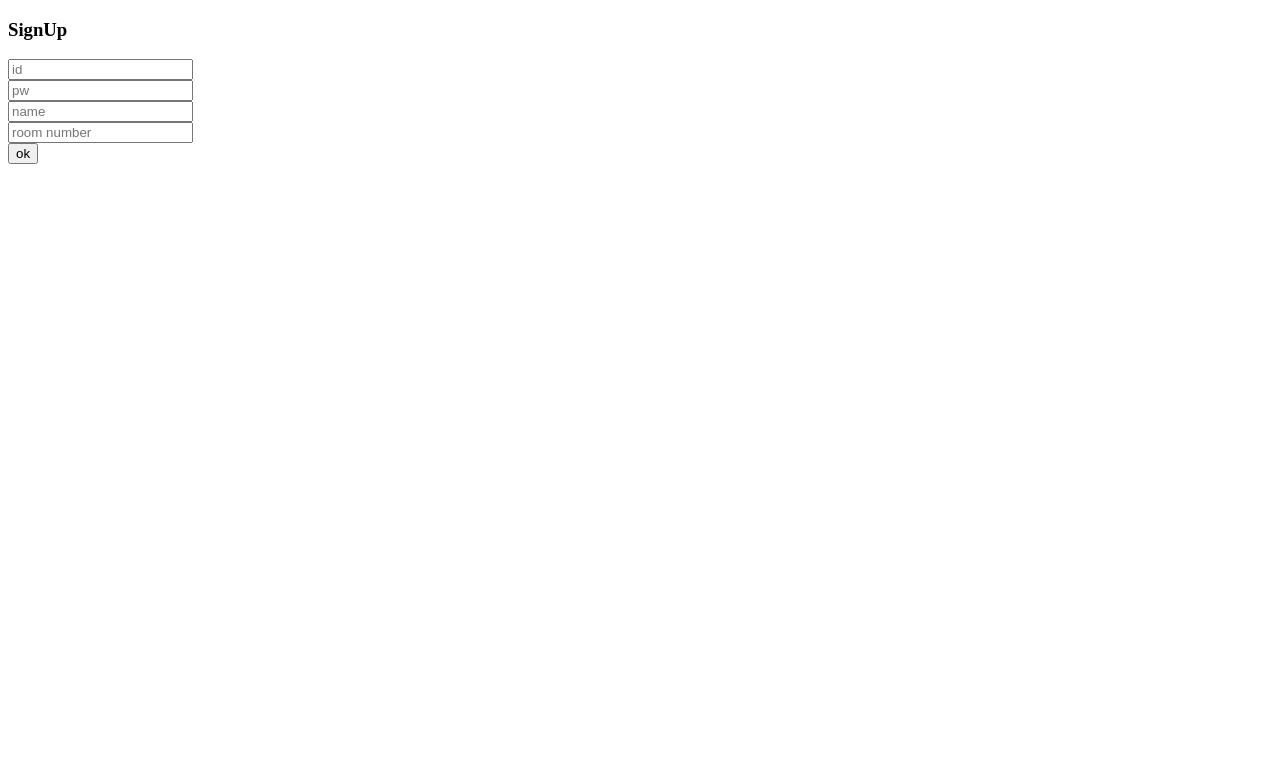
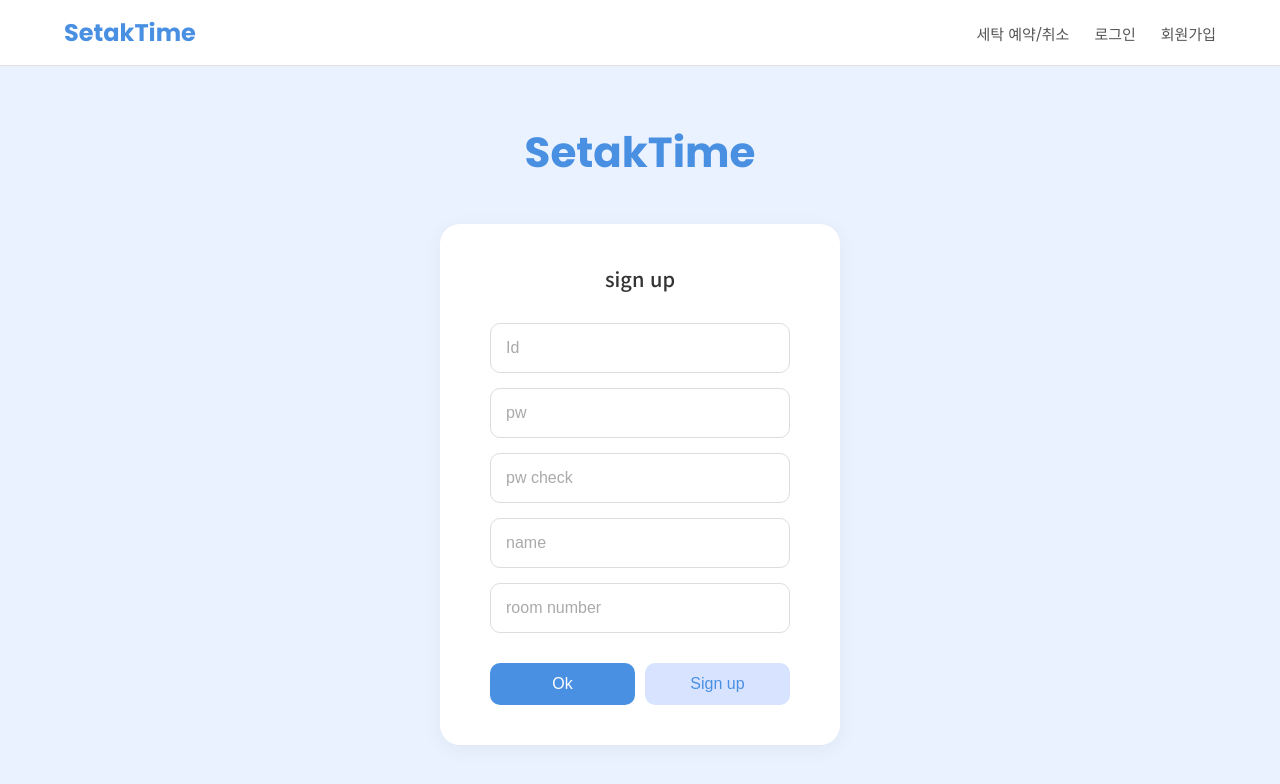
Before and after one commit to LEESEOYOUNG0107/SetakTime, a website: page views/signup.html in a window 1280 px wide. Drawn offline with Linux system fonts and the light colour scheme.

Commit message:
login, singup, menubar ui

```diff
--- a/server.js
+++ b/server.js
@@ -1,3 +1,5 @@
+const signupRouter = require('./routes/signup.js');
+const loginRouter = require('./routes/login.js');
 const express = require('express');
 const app = express();
 const path = require('path');
--- a/style/login.css
+++ b/style/login.css
@@ -0,0 +1,160 @@
+/* 기본 스타일 초기화 */
+* {
+    margin: 0;
+    padding: 0;
+    box-sizing: border-box;
+}
+
+body {
+    font-family: 'Noto Sans KR', sans-serif;
+    background-color: #eaf2ff; /* 전체 배경색 */
+    color: #333;
+    display: flex;
+    flex-direction: column;
+    min-height: 100vh;
+}
+
+a {
+    text-decoration: none;
+    color: inherit;
+}
+
+ul {
+    list-style: none;
+}
+
+/* 헤더 스타일 */
+header {
+    width: 100%;
+    background-color: #ffffff;
+    padding: 15px 0;
+    border-bottom: 1px solid #e0e0e0;
+}
+
+.header-container {
+    width: 90%;
+    max-width: 1200px;
+    margin: 0 auto;
+    display: flex;
+    justify-content: space-between;
+    align-items: center;
+}
+
+.logo {
+    font-family: 'Poppins', sans-serif;
+    font-weight: 700;
+    font-size: 24px;
+    color: #4A90E2; /* 로고 색상 */
+}
+
+header nav ul {
+    display: flex;
+    gap: 25px;
+}
+
+header nav a {
+    font-size: 15px;
+    font-weight: 500;
+    color: #555;
+    transition: color 0.2s;
+}
+
+header nav a:hover {
+    color: #4A90E2;
+}
+
+
+/* 메인 컨텐츠 영역 */
+main {
+    flex-grow: 1;
+    display: flex;
+    justify-content: center;
+    align-items: center;
+    padding: 40px 20px;
+}
+
+.login-container {
+    text-align: center;
+}
+
+.main-logo {
+    font-family: 'Poppins', sans-serif;
+    font-weight: 700;
+    font-size: 42px;
+    color: #4A90E2;
+    margin-bottom: 40px;
+}
+
+/* 로그인 박스 스타일 */
+.login-box {
+    background-color: #ffffff;
+    padding: 40px 50px;
+    border-radius: 20px;
+    box-shadow: 0 4px 20px rgba(0, 0, 0, 0.05);
+    width: 100%;
+    max-width: 400px;
+}
+
+.login-box h3 {
+    font-family: 'Poppins', sans-serif;
+    font-weight: 600;
+    font-size: 22px;
+    margin-bottom: 30px;
+    color: #333;
+}
+
+/* 입력 필드 스타일 */
+.login-box input {
+    width: 100%;
+    padding: 15px;
+    margin-bottom: 15px;
+    border: 1px solid #ddd;
+    border-radius: 10px;
+    font-size: 16px;
+}
+
+.login-box input::placeholder {
+    color: #aaa;
+}
+
+.login-box input:focus {
+    outline: none;
+    border-color: #4A90E2;
+    box-shadow: 0 0 0 2px rgba(74, 144, 226, 0.2);
+}
+
+/* 버튼 그룹 스타일 */
+.button-group {
+    display: flex;
+    gap: 10px;
+    margin-top: 15px;
+}
+
+.button-group button {
+    flex: 1;
+    padding: 12px;
+    border: none;
+    border-radius: 10px;
+    font-size: 16px;
+    font-weight: 500;
+    cursor: pointer;
+    transition: all 0.2s ease-in-out;
+}
+
+.btn-ok {
+    background-color: #4A90E2;
+    color: white;
+}
+
+.btn-ok:hover {
+    background-color: #357ABD;
+}
+
+.btn-signup {
+    background-color: #D7E3FF;
+    color: #4A90E2;
+}
+
+.btn-signup:hover {
+    background-color: #C1D3FF;
+}
--- a/style/signup.css
+++ b/style/signup.css
@@ -0,0 +1,161 @@
+/* 기본 스타일 초기화 */
+* {
+    margin: 0;
+    padding: 0;
+    box-sizing: border-box;
+}
+
+body {
+    font-family: 'Noto Sans KR', sans-serif;
+    background-color: #eaf2ff; /* 전체 배경색 */
+    color: #333;
+    display: flex;
+    flex-direction: column;
+    min-height: 100vh;
+}
+
+a {
+    text-decoration: none;
+    color: inherit;
+}
+
+ul {
+    list-style: none;
+}
+
+/* 헤더 스타일 */
+header {
+    width: 100%;
+    background-color: #ffffff;
+    padding: 15px 0;
+    border-bottom: 1px solid #e0e0e0;
+}
+
+.header-container {
+    width: 90%;
+    max-width: 1200px;
+    margin: 0 auto;
+    display: flex;
+    justify-content: space-between;
+    align-items: center;
+}
+
+.logo {
+    font-family: 'Poppins', sans-serif;
+    font-weight: 700;
+    font-size: 24px;
+    color: #4A90E2;
+}
+
+header nav ul {
+    display: flex;
+    gap: 25px;
+}
+
+header nav a {
+    font-size: 15px;
+    font-weight: 500;
+    color: #555;
+    transition: color 0.2s;
+}
+
+header nav a:hover {
+    color: #4A90E2;
+}
+
+
+/* 메인 컨텐츠 영역 */
+main {
+    flex-grow: 1;
+    display: flex;
+    justify-content: center;
+    align-items: center;
+    padding: 40px 20px;
+}
+
+.signup-container {
+    text-align: center;
+}
+
+.main-logo {
+    font-family: 'Poppins', sans-serif;
+    font-weight: 700;
+    font-size: 42px;
+    color: #4A90E2;
+    margin-bottom: 40px;
+}
+
+/* 회원가입 박스 스타일 */
+.signup-box {
+    background-color: #ffffff;
+    padding: 40px 50px;
+    border-radius: 20px;
+    box-shadow: 0 4px 20px rgba(0, 0, 0, 0.05);
+    width: 100%;
+    max-width: 400px;
+}
+
+.signup-box h3 {
+    font-family: 'Noto Sans KR', sans-serif; /* Poppins 대신 일반 폰트 적용 */
+    font-weight: 500;
+    font-size: 20px;
+    margin-bottom: 30px;
+    color: #333;
+    text-transform: lowercase; /* 소문자로 변경 */
+}
+
+/* 입력 필드 스타일 */
+.signup-box input {
+    width: 100%;
+    padding: 15px;
+    margin-bottom: 15px;
+    border: 1px solid #ddd;
+    border-radius: 10px;
+    font-size: 16px;
+}
+
+.signup-box input::placeholder {
+    color: #aaa;
+}
+
+.signup-box input:focus {
+    outline: none;
+    border-color: #4A90E2;
+    box-shadow: 0 0 0 2px rgba(74, 144, 226, 0.2);
+}
+
+/* 버튼 그룹 스타일 */
+.button-group {
+    display: flex;
+    gap: 10px;
+    margin-top: 15px;
+}
+
+.button-group button {
+    flex: 1;
+    padding: 12px;
+    border: none;
+    border-radius: 10px;
+    font-size: 16px;
+    font-weight: 500;
+    cursor: pointer;
+    transition: all 0.2s ease-in-out;
+}
+
+.btn-ok {
+    background-color: #4A90E2;
+    color: white;
+}
+
+.btn-ok:hover {
+    background-color: #357ABD;
+}
+
+.btn-signup {
+    background-color: #D7E3FF;
+    color: #4A90E2;
+}
+
+.btn-signup:hover {
+    background-color: #C1D3FF;
+}
--- a/views/login.html
+++ b/views/login.html
@@ -1,4 +1,48 @@
 <!DOCTYPE html>
+<html lang="ko">
+<head>
+    <meta charset="UTF-8">
+    <meta name="viewport" content="width=device-width, initial-scale=1.0">
+    <title>SetakTime - 로그인</title>
+    <link rel="stylesheet" href="../style/login.css">
+    <link rel="preconnect" href="https://fonts.googleapis.com">
+    <link rel="preconnect" href="https://fonts.gstatic.com" crossorigin>
+    <link href="https://fonts.googleapis.com/css2?family=Poppins:wght@600;700&family=Noto+Sans+KR:wght@400;500&display=swap" rel="stylesheet">
+</head>
+<body>
+    <header>
+        <div class="header-container">
+            <h1 class="logo">SetakTime</h1>
+            <nav>
+                <ul>
+                    <li><a href="#">세탁 예약/취소</a></li>
+                    <li><a href="#">로그인</a></li>
+                    <li><a href="#">회원가입</a></li>
+                </ul>
+            </nav>
+        </div>
+    </header>
+
+    <main>
+        <div class="login-container">
+            <h2 class="main-logo">SetakTime</h2>
+            <div class="login-box">
+                <h3>Login</h3>
+                <form>
+                    <input type="text" placeholder="Id">
+                    <input type="password" placeholder="pw">
+                    <div class="button-group">
+                        <button type="submit" class="btn-ok">Ok</button>
+                        <button type="button" class="btn-signup">Sign up</button>
+                    </div>
+                </form>
+            </div>
+        </div>
+    </main>
+</body>
+</html>
+
+<!-- <!DOCTYPE html>
 <html lang="en">
 
 <head>
@@ -25,4 +69,4 @@
     </form>
 </body>
 
-</html>
+</html> -->
--- a/views/signup.html
+++ b/views/signup.html
@@ -1,4 +1,4 @@
-<!DOCTYPE html>
+<!-- <!DOCTYPE html>
 <html lang="en">
 
 <head>
@@ -24,4 +24,51 @@
     </form>
 </body>
 
+</html> -->
+
+<!DOCTYPE html>
+<html lang="ko">
+<head>
+    <meta charset="UTF-8">
+    <meta name="viewport" content="width=device-width, initial-scale=1.0">
+    <title>SetakTime - 회원가입</title>
+    <link rel="stylesheet" href="../style/signup.css">
+    <link rel="preconnect" href="https://fonts.googleapis.com">
+    <link rel="preconnect" href="https://fonts.gstatic.com" crossorigin>
+    <link href="https://fonts.googleapis.com/css2?family=Poppins:wght@600;700&family=Noto+Sans+KR:wght@400;500&display=swap" rel="stylesheet">
+</head>
+<body>
+    <header>
+        <div class="header-container">
+            <h1 class="logo">SetakTime</h1>
+            <nav>
+                <ul>
+                    <li><a href="#">세탁 예약/취소</a></li>
+                    <li><a href="#">로그인</a></li>
+                    <li><a href="#">회원가입</a></li>
+                </ul>
+            </nav>
+        </div>
+    </header>
+
+    <main>
+        <div class="signup-container">
+            <h2 class="main-logo">SetakTime</h2>
+            <div class="signup-box">
+                <h3>sign up</h3>
+                <form>
+                    <input type="text" placeholder="Id">
+                    <input type="password" placeholder="pw">
+                    <input type="password" placeholder="pw check">
+                    <input type="text" placeholder="name">
+                    <input type="text" placeholder="room number">
+                    <div class="button-group">
+                        <button type="submit" class="btn-ok">Ok</button>
+                        <button type="button" class="btn-signup">Sign up</button>
+                    </div>
+                </form>
+            </div>
+        </div>
+    </main>
+</body>
 </html>
```
Also changed, not shown: routes/login.js (added), routes/signup.js (added).
